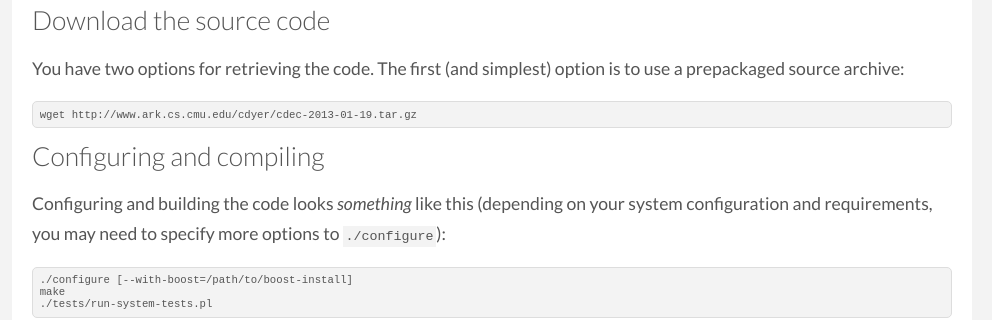
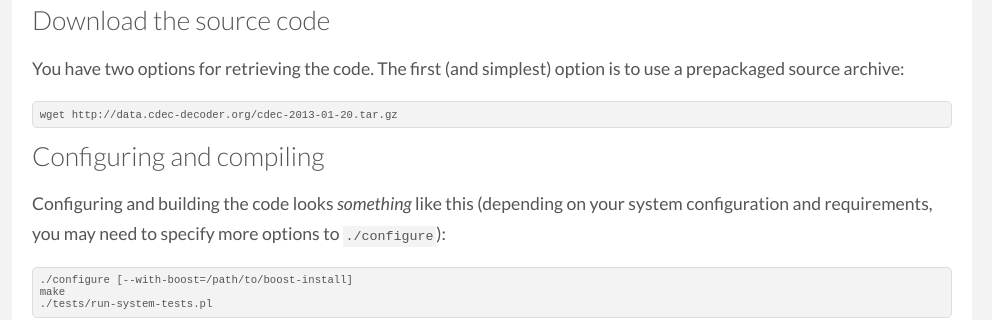
Before and after one commit to cdec/cdec.github.com, a Jekyll site: the page built from guide/compiling.md, in a window 1280 px wide. Shown: the part 231-551 px from the top of the page, without its empty margins (148-1140 px from the left). Built offline with Jekyll 4.4.1, drawn with Linux system fonts in a browser that asks for light colours; some web fonts are replaced; Markdown is read by kramdown in place of the engine named in the settings; some of the changed lines change nothing that is shown.

Commit message:
new version

```diff
--- a/guide/compiling.md
+++ b/guide/compiling.md
@@ -7,7 +7,7 @@ This page gives a basic summary of how to acquire and build the `cdec` source co
 # Download the source code
 You have two options for retrieving the code. The first (and simplest) option is to use a prepackaged source archive:
 
-    wget http://www.ark.cs.cmu.edu/cdyer/cdec-2013-01-19.tar.gz
+    wget http://data.cdec-decoder.org/cdec-2013-01-20.tar.gz
 
 # Configuring and compiling
 Configuring and building the code looks *something* like this (depending on your system configuration and requirements, you may need to specify more options to `./configure`):
```
